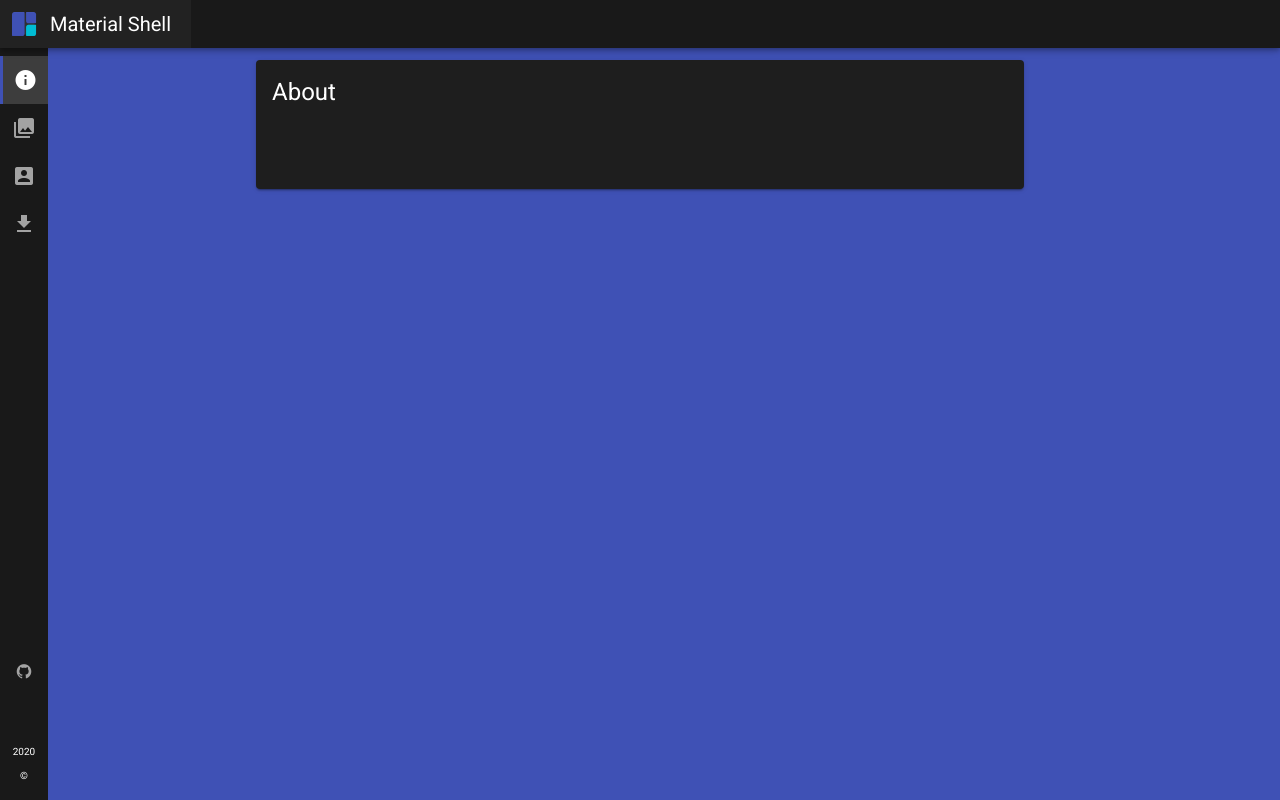
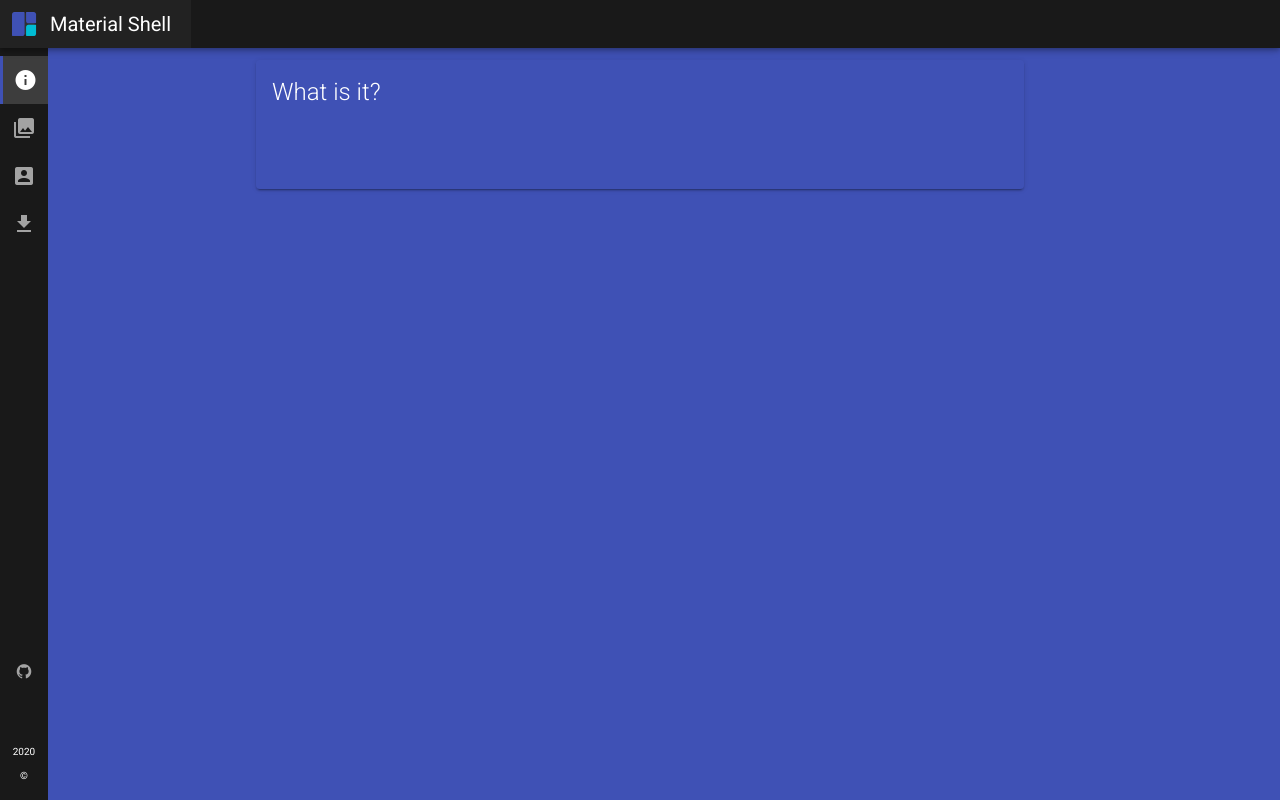
Before and after one commit to material-shell/material-shell.github.io, a Nuxt app: page /about in a window 1280 px wide. Built offline with nearby package versions, Linux system fonts and the light colour scheme.

Commit message:
Card styles improved

```diff
--- a/components/Content-Card.vue
+++ b/components/Content-Card.vue
@@ -3,6 +3,7 @@
 </template>
 
 <style lang="scss" scoped>
+
 </style>
 
 <script lang="ts">
--- a/components/Home-new.vue
+++ b/components/Home-new.vue
@@ -35,9 +35,10 @@
 }
 
 .window-1 {
-  height: 100%;
+  //height: 100%;
   width: 97.5%;
   margin: auto;
+  background: rgba(#191919, .85);
 }
 
 .window {
@@ -71,7 +72,7 @@
 }
 
 v-card.window-1 {
-  background: opacify(#191919, .6) !important;
+  //background: rgba(#191919, .6) !important;
 }
 
 
--- a/pages/about.vue
+++ b/pages/about.vue
@@ -1,7 +1,7 @@
 <template>
   <v-layout column justify-center align-center>
     <v-flex xs12 sm8 md6>
-      <v-card width="768px" max-width="100%">
+      <v-card class="content" width="768px" max-width="100%">
         <v-card-title class="headline" v-text="title" />
         <v-card-text class="markdown-body" v-html="content" />
       </v-card>
@@ -16,7 +16,7 @@ import fm from '~/data/about.md'
 export default {
   data() {
     return {
-      title: 'About',
+      title: 'What is it?',
       content: fm.html
     }
   },
@@ -27,7 +27,19 @@ export default {
 }
 </script>
 
+<style lang="scss" scoped>
+.content {
+  background: none;
+}
+</style>
+
 <style scoped>
+.headline {
+  font-weight: 300;
+  font-size: 2rem;
+  margin-bottom: 0 !important;
+  text-align: center;
+}
 
 .markdown-body {
   box-sizing: border-box;
@@ -37,8 +49,8 @@ export default {
   padding: 45px;
   color: #ccc !important;
   font-size: 14px;
-  padding-top:0;
-  margin-top:20px;
+  padding-top: 0;
+  margin-top: 20px;
   text-align: justify;
 }
 
@@ -63,5 +75,4 @@ export default {
   line-height: 40px;
   margin: 10px 0 10px 0;
 }
-
 </style>
```
